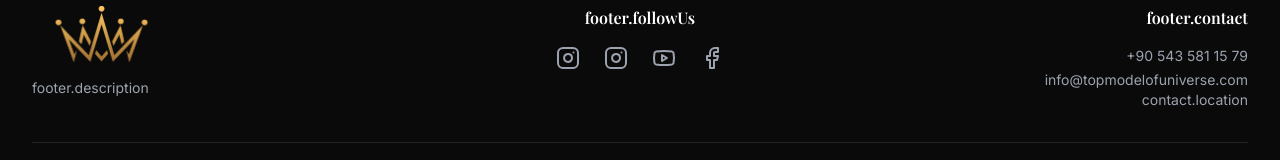
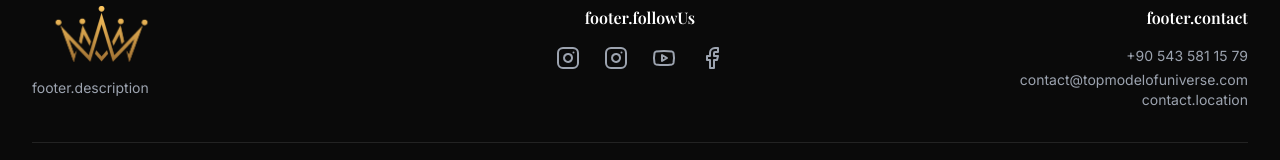
Before and after one commit to topmodel-website/top-model-website, a React (Vite) app: page /turkiye in a window 1280 px wide. Shown: the part 8333-8493 px from the top of the page. Built offline with nearby package versions, Linux system fonts and the light colour scheme; the HTML template or start-up script is replaced by a standard one.

Commit message:
Update Footer, Apply, Contact and Management pages

```diff
--- a/src/components/Footer.jsx
+++ b/src/components/Footer.jsx
@@ -46,7 +46,7 @@ const Footer = () => {
                     <div className="text-center md:text-right">
                         <h4 className="text-white font-semibold mb-4">{t('footer.contact')}</h4>
                         <p className="text-gray-400 text-sm mb-1">+90 543 581 15 79</p>
-                        <p className="text-gray-400 text-sm">info@topmodelofuniverse.com</p>
+                        <p className="text-gray-400 text-sm">contact@topmodelofuniverse.com</p>
                         <p className="text-gray-400 text-sm">{t('contact.location')}</p>
                     </div>
                 </div>
--- a/src/pages/Apply.jsx
+++ b/src/pages/Apply.jsx
@@ -107,7 +107,7 @@ const Apply = () => {
 
     const sendConfirmationEmail = async (toEmail, name) => {
         // Register at https://www.emailjs.com/ to get your Service ID, Template ID, and Public Key.
-        const SERVICE_ID = 'service_apz25cg';
+        const SERVICE_ID = 'service_luew689';
         const TEMPLATE_ID = 'template_tfo1uqp';
         const PUBLIC_KEY = 'eny4UzUI9xIX2WcGr';
 
--- a/src/pages/Contact.jsx
+++ b/src/pages/Contact.jsx
@@ -38,7 +38,7 @@ const Contact = () => {
                                 </div>
                                 <div className="ml-6">
                                     <h3 className="text-white font-bold text-lg mb-1">{t('contact.emailUs')}</h3>
-                                    <p className="text-gray-400">info@topmodelofuniverse.com</p>
+                                    <p className="text-gray-400">contact@topmodelofuniverse.com</p>
                                 </div>
                             </div>
 
--- a/src/pages/Management.jsx
+++ b/src/pages/Management.jsx
@@ -92,7 +92,7 @@ const Management = () => {
                         <div className="mt-10 pt-10 border-t border-white/10">
                             <h3 className="text-gold font-serif text-2xl mb-4">{t('management.contactTitle')}</h3>
                             <p className="text-white mb-2 text-lg font-medium">+90 543 581 15 79</p>
-                            <p className="text-white mb-4">info@topmodelofuniverse.com</p>
+                            <p className="text-white mb-4">contact@topmodelofuniverse.com</p>
                             <a
                                 href="https://www.instagram.com/alidurguttofficial/"
                                 target="_blank"
```
